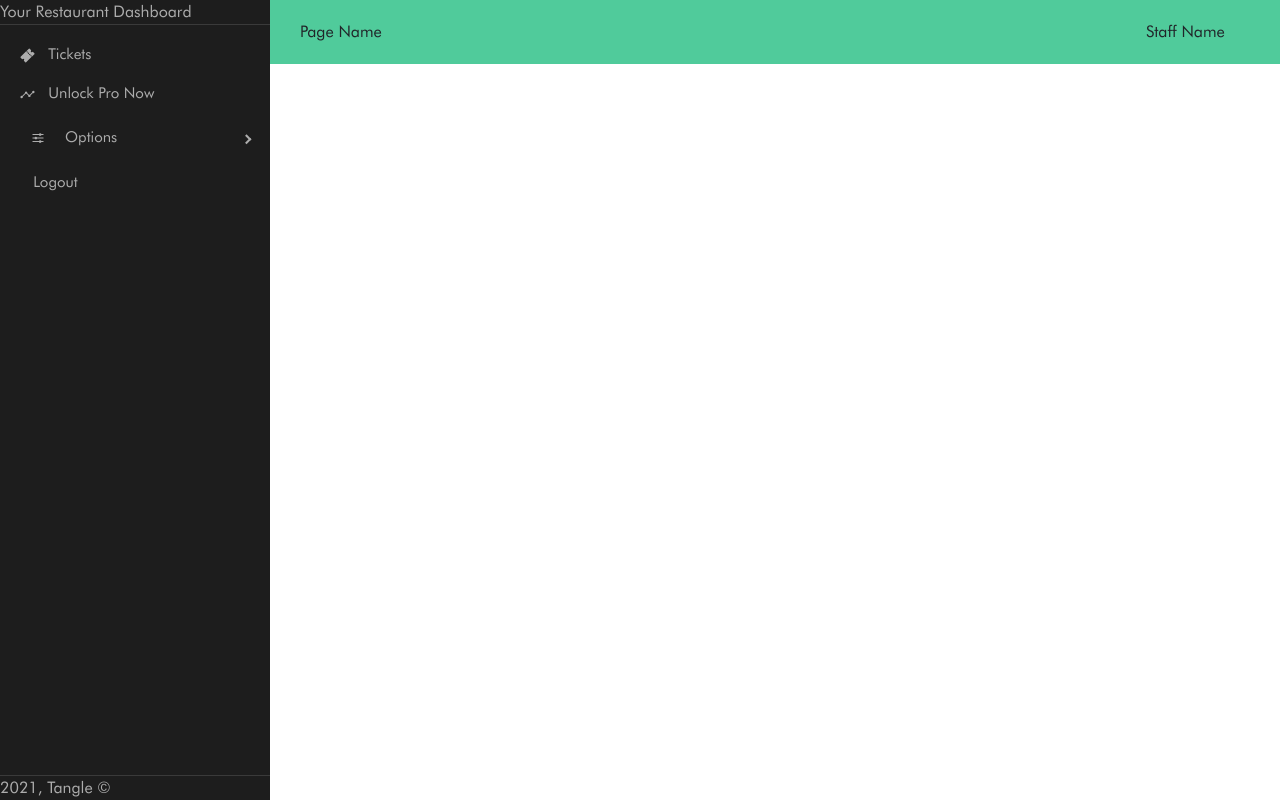
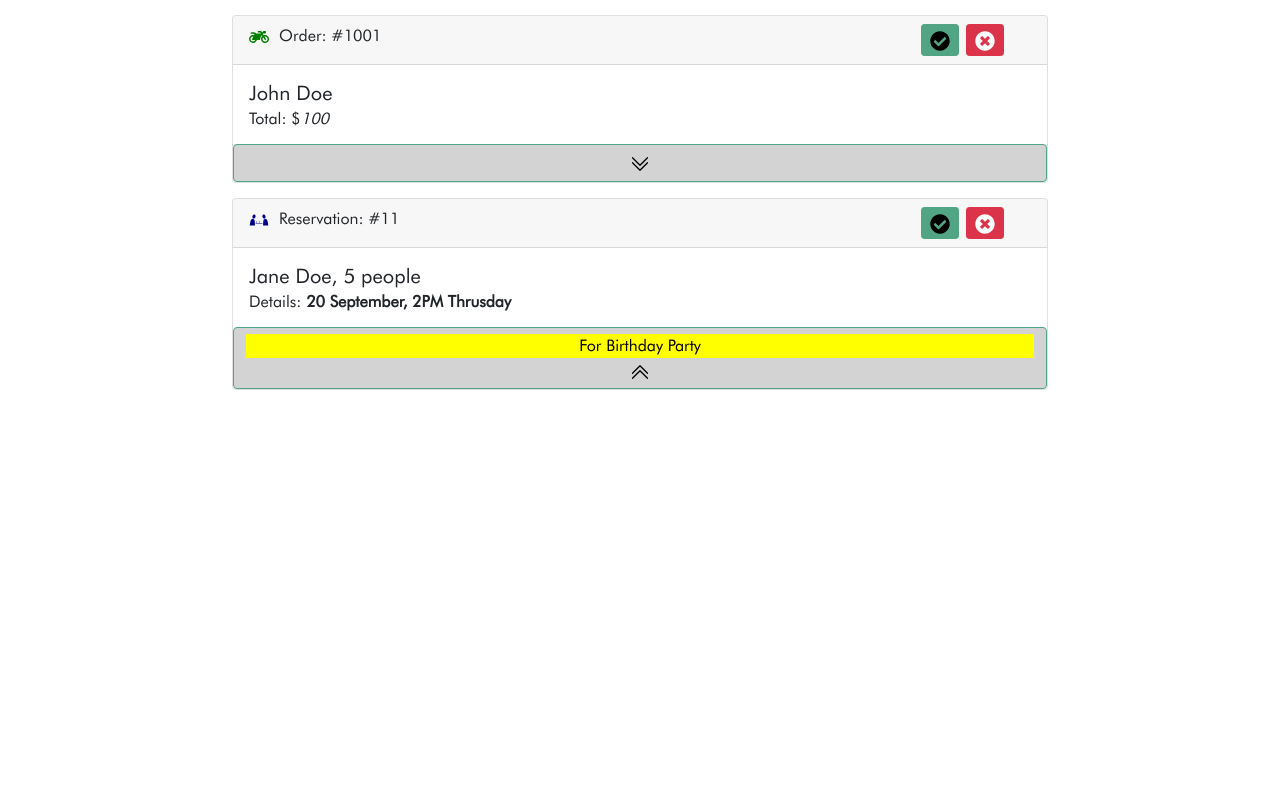
Before and after one commit to Xeloboyo/ASDG5_Project, a React (Create React App) app in the folder client/: page / in a window 1280 px wide. Built offline with nearby package versions, Linux system fonts and the light colour scheme.

Commit message:
finish Ticket component for Staff Ticketing

```diff
--- a/client/src/components/cards/CardTicket.js
+++ b/client/src/components/cards/CardTicket.js
@@ -4,47 +4,128 @@ import { IconContext } from 'react-icons';
 import { FaCheckCircle, FaTimesCircle, FaMotorcycle } from 'react-icons/fa';
 import { GiTabletopPlayers } from 'react-icons/gi';
 import { BsChevronDoubleDown, BsChevronDoubleUp } from 'react-icons/bs';
+import { Container, Row, Col } from 'react-bootstrap';
 
-// create 2 Ticket Designs,  using if statement to determine whether
-// it's for takeaway and reservations
-// if takeaway, use logo { FaMotorcycle }
-// if reservations, use logo { GiTabletopPlayers }
-// both tickets have accept and cancel button
-// both tickets have more and less information
-// page allows cancel all, will show warning
+/* create 2 Ticket Designs,  using if statement to determine whether
+ it's for takeaway and reservations
+ if takeaway, use logo { FaMotorcycle }
+ if reservations, use logo { GiTabletopPlayers }
+ both tickets have accept and cancel button
+ both tickets have more and less information
+ page allows cancel all, will show warning
+*/
 
 export const CardTicket = () => {
   return (
-    <IconContext.Provider>
-      value ={{ color: 'green', size: '50px' }}
+    <Container>
+      <IconContext.Provider value={{ size: '20px' }}>
         <div>
-        <Card icon={FaMotorcycle}>
+          <Card
+            style={{
+              width: '51rem',
+              marginTop: '15px',
+              marginLeft: 'auto',
+              marginRight: 'auto'
+            }}
+          >
+            {/* Takeaay */}
+
             <Card.Header>
-            Order: number {/* Number using UUID */}, Name
+              <Row>
+                <Col sm={10}>
+                  <span style={{ color: 'green', marginRight: '10px' }}>
+                    <FaMotorcycle />
+                  </span>
+                  Order: #1001 {/* Generate Number using UUID */}
+                </Col>
+                <Col sm={2}>
+                  <Button variant="success" size="sm">
+                    {/* to accept or cancel order */}
+                    <FaCheckCircle />
+                  </Button>
+                  <Button
+                    variant="danger"
+                    size="sm"
+                    style={{ marginLeft: '7px' }}
+                  >
+                    <FaTimesCircle />
+                  </Button>
+                </Col>
+              </Row>
             </Card.Header>
             <Card.Body>
-            <Card.Title>Costs: $price {/* Price */}</Card.Title>
-            <Card.Text>Description</Card.Text>
+              <Card.Title>John Doe</Card.Title>
+              <Card.Subtitle>
+                Total: $<i>100</i> {/* Price */}
+              </Card.Subtitle>
+              {/* <Card.Text style={{ background: 'yellow' }}>Description</Card.Text> */}
             </Card.Body>
-          <Button>
             {/* For more ticket information */}
+            <Button style={{ background: 'lightgrey' }}>
               <BsChevronDoubleDown />
+              <Card.Text></Card.Text>
+              {/* <BsChevronDoubleUp />
+              <Card.Text></Card.Text>*/}
+            </Button>
+          </Card>
+        </div>
+
+        {/* Reservation */}
+
+        <div>
+          <Card
+            style={{
+              width: '51rem',
+              marginTop: '15px',
+              marginLeft: 'auto',
+              marginRight: 'auto'
+            }}
+          >
+            <Card.Header>
+              <Row>
+                <Col sm={10}>
+                  <span style={{ color: 'darkblue', marginRight: '10px' }}>
+                    <GiTabletopPlayers />
+                  </span>
+                  Reservation: #11{/* Generate Number using UUID */}
+                </Col>
+                <Col sm={2}>
+                  <Button variant="success" size="sm">
+                    {/* to accept or cancel order */}
+                    <FaCheckCircle />
+                  </Button>
+                  <Button
+                    variant="danger"
+                    size="sm"
+                    style={{ marginLeft: '7px' }}
+                  >
+                    <FaTimesCircle />
+                  </Button>
+                </Col>
+              </Row>
+            </Card.Header>
+            <Card.Body>
+              <Card.Title>Jane Doe, 5 people</Card.Title>
+              <Card.Subtitle>
+                Details: <b>20 September, 2PM Thrusday</b> {/* Price */}
+              </Card.Subtitle>
+              {/* <Card.Text>Description</Card.Text> */}
+            </Card.Body>
+            {/* For more ticket information */}
+            <Button style={{ background: 'lightgrey' }}>
+              {/* <BsChevronDoubleDown />
+              <Card.Text style={{ background: 'yellow' }}></Card.Text> */}
+              <div>
+                <Card.Text style={{ background: 'yellow' }}>
+                  For Birthday Party
+                </Card.Text>
+              </div>
               <BsChevronDoubleUp />
             </Button>
-          <Button variant="success" size="lg">
-            {/* to accept or cancel order */}
-            <FaCheckCircle />
-            <FaTimesCircle />
-          </Button>
           </Card>
-        ));
-      </div>
-      <div>
-        <Button variant="danger">Cancel All</Button>{' '}
-        {/* Are you sure you want to cancel all: Yes/ No */}
-        {/* Form:*/} {/* Reason to Cancel Description */}
         </div>
       </IconContext.Provider>
+    </Container>
   );
 };
 
--- a/client/src/components/dashboard/Sidebar.js
+++ b/client/src/components/dashboard/Sidebar.js
@@ -1,6 +1,7 @@
 import React from 'react';
 // import Link from 'react-router-dom';
 import { BrowserRouter as Router, Route, Switch } from 'react-router-dom';
+import { Container, Row, Col } from 'react-bootstrap';
 // import { ListGroup } from 'react-bootstrap';
 import 'react-pro-sidebar/dist/css/styles.css';
 import '../../scss/style.scss';
--- a/client/src/components/staff-takeaway-ticket/staffTakeawayTicket.jsx
+++ b/client/src/components/staff-takeaway-ticket/staffTakeawayTicket.jsx
@@ -1,17 +1,29 @@
 import React, { Component } from 'react';
 import Dashboard from '../dashboard/Dashboard';
 import Ticket from '../staff-takeaway-ticket/staffTakeawayTicket';
+import { Container, Row, Col, Button } from 'react-bootstrap';
 
 class staffTakeawayTicket extends Component {
   render() {
     return (
-      <div>
-        <div>
+      <div
+      // style={{
+      //   marginLeft: '230px', // start after sidebar
+      //   padding: '20px 0px', // top and botttom + left and right
+      //   marginTop: '5px' // start after Header
+      // }}
+      >
+        <Container>
           <Dashboard />
-          <div style={{ marginBottom: '200px;' }}>
-            <Ticket />
-          </div>
-        </div>
+          <Row>
+            <Col>
+              <Ticket />
+            </Col>
+            <Col>
+              <Button variant="danger">Cancel All</Button>
+            </Col>
+          </Row>
+        </Container>
       </div>
     );
   }
--- a/client/src/index.js
+++ b/client/src/index.js
@@ -8,13 +8,15 @@ import './scss/style.scss';
 import Dashboard from './components/dashboard/Dashboard';
 import staffTakeawayTicket from './components/staff-takeaway-ticket/staffTakeawayTicket';
 import BusinessPro from './components/business-pro/BusinessPro';
+import Ticket from './components/cards/CardTicket';
 
 ReactDOM.render(
   <React.StrictMode>
     {/* <App /> */}
+    {/* <Dashboard /> */}
     {/* <staffTakeawayTicket /> */}
-    <Dashboard />
     {/* <BusinessPro /> */}
+    <Ticket />
   </React.StrictMode>,
   document.getElementById('root')
 );
```
Lines whose indentation alone changed are shown as unchanged.
